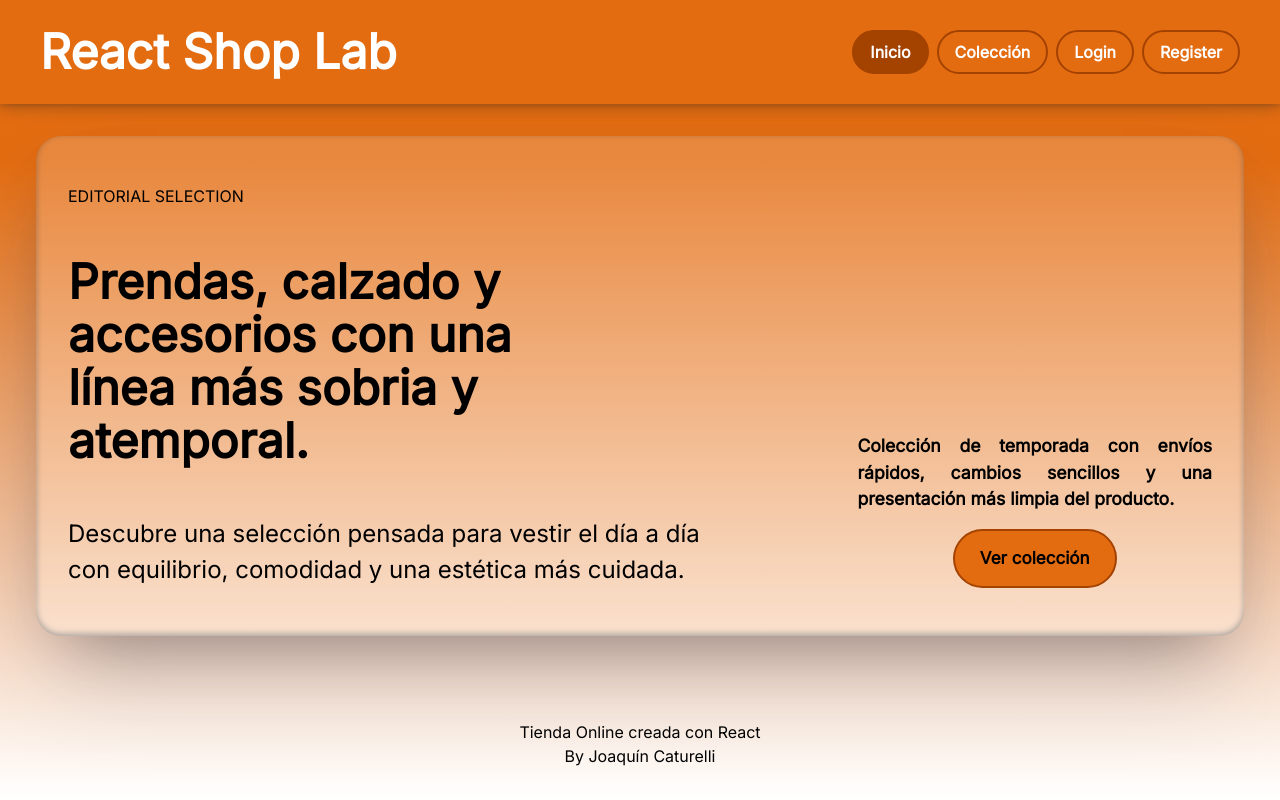
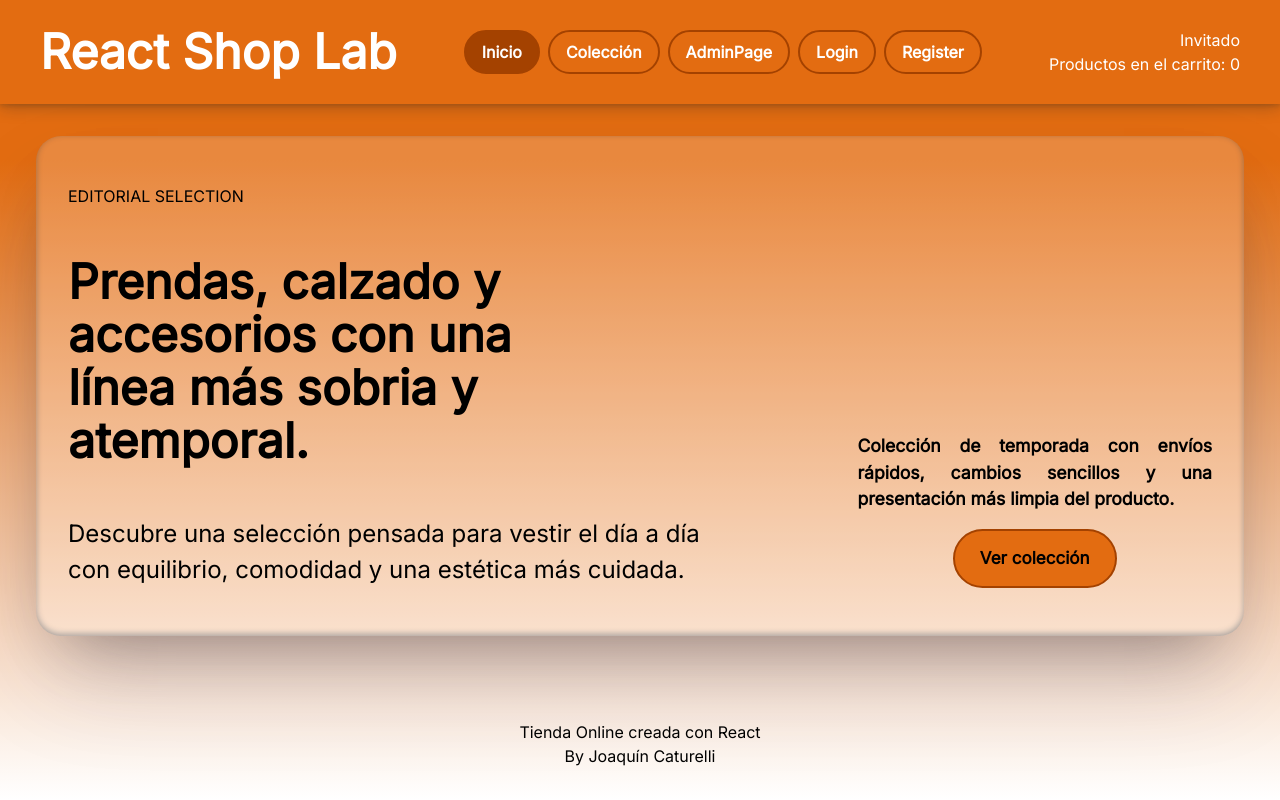
Before and after one commit to joacocaturelli/ecommerce-frontend, a React (Vite) app: page / in a window 1280 px wide. Built offline with nearby package versions, Linux system fonts and the light colour scheme.

Commit message:
Feat: Añadida la adminPage a la nav y el boton de logout. Añadidos estilos

```diff
--- a/src/components/Header/Header.jsx
+++ b/src/components/Header/Header.jsx
@@ -1,7 +1,31 @@
-import { NavLink } from 'react-router-dom'
+import { NavLink, useNavigate } from 'react-router-dom'
+import { logoutUser } from '../../store/features/authSlice'
+import { useDispatch, useSelector } from 'react-redux'
 import styles from './Header.module.css'
+import Button from '../Button/Button'
+
+// Cómo leer del store con useSelector
+//  useSelector recibe una función que selecciona un trozo del estado.
+
+// useSelector((state) => state.auth.user)
+//   state            → el estado completo del store
+//   state.auth       → el estado del slice 'auth'
+//   state.auth.user  → la propiedad user del slice auth
+
+// React re-renderiza el componente automáticamente cuando ese valor cambia.
 
 function Header () {
+  const dispatch = useDispatch()
+  const navigate = useNavigate()
+
+  const { user, token } = useSelector((state) => state.auth)
+  const cartCount = useSelector((state) => state.cart.count)
+
+  function handleLogout () {
+    dispatch(logoutUser())
+    navigate('login')
+  }
+
   return (
     <header className={styles.header}>
       <div>
@@ -18,6 +42,11 @@ function Header () {
         >
           Colección
         </NavLink>
+        <NavLink to='/admin' className={({isActive}) =>
+          isActive ? styles.activeLink : styles.link}
+        >
+          AdminPage
+        </NavLink>
         <NavLink to='/login' className={({isActive}) =>
           isActive ? styles.activeLink : styles.link}
         >
@@ -29,6 +58,16 @@ function Header () {
           Register
         </NavLink>
       </nav>
+
+      <div className={styles.status}>
+        <span>{user ? user.name : 'Invitado'}</span>
+        <span>Productos en el carrito: {cartCount}</span>
+        {token && (
+          <Button onClick={handleLogout} size='small'>
+            Cerrar Sesión
+          </Button>
+        )}
+      </div>
     </header>
   )
 }
--- a/src/components/Header/Header.module.css
+++ b/src/components/Header/Header.module.css
@@ -23,6 +23,12 @@
   gap: var(--space-sm);
 }
 
+.status {
+  display: flex;
+  flex-direction: column;
+  align-items: flex-end;
+}
+
 .link,
 .activeLink {
   padding: var(--space-sm) var(--space-md);
```
